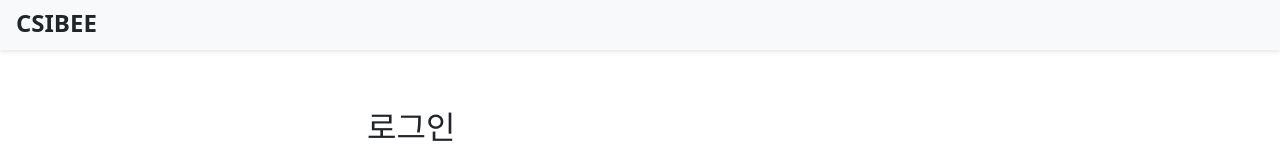
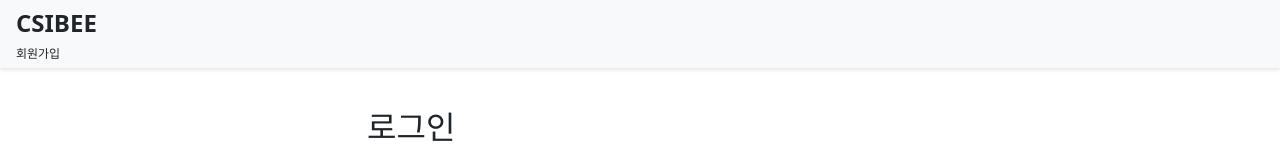
Before and after one commit to DaeGul2/CSIBEE, a React (Create React App) app in the folder client/: page / in a window 1280 px wide. Shown: the top 156 px of the page. Built offline with nearby package versions, Linux system fonts and the light colour scheme.

Commit message:
회원가입페이지 복구

```diff
--- a/client/src/components/NavbarComponent.js
+++ b/client/src/components/NavbarComponent.js
@@ -37,10 +37,28 @@ function NavbarComponent({ user, setUser }) {
           {user.is_admin && (
             <Nav.Link as={Link} to="/admin" className="nav-item">관리자</Nav.Link>
           )}
-          <Nav.Link onClick={handleLogout} className="nav-item">로그아웃</Nav.Link>
+
         </div>
       </div>
     )}
+    {/* 우측 사용자 영역 */}
+    <div className="nav-user-area">
+          {user ? (
+            <>
+
+              <Nav.Link onClick={handleLogout} className="nav-logout">
+                로그아웃
+              </Nav.Link>
+            </>
+          ) : (
+            <>
+
+              <Nav.Link as={Link} to="/register" className="nav-item">
+                회원가입
+              </Nav.Link>
+            </>
+          )}
+        </div>
   </div>
 </div>
 
```
Also changed, not shown: 1 other file (tests, documents, lock files or other folders).
